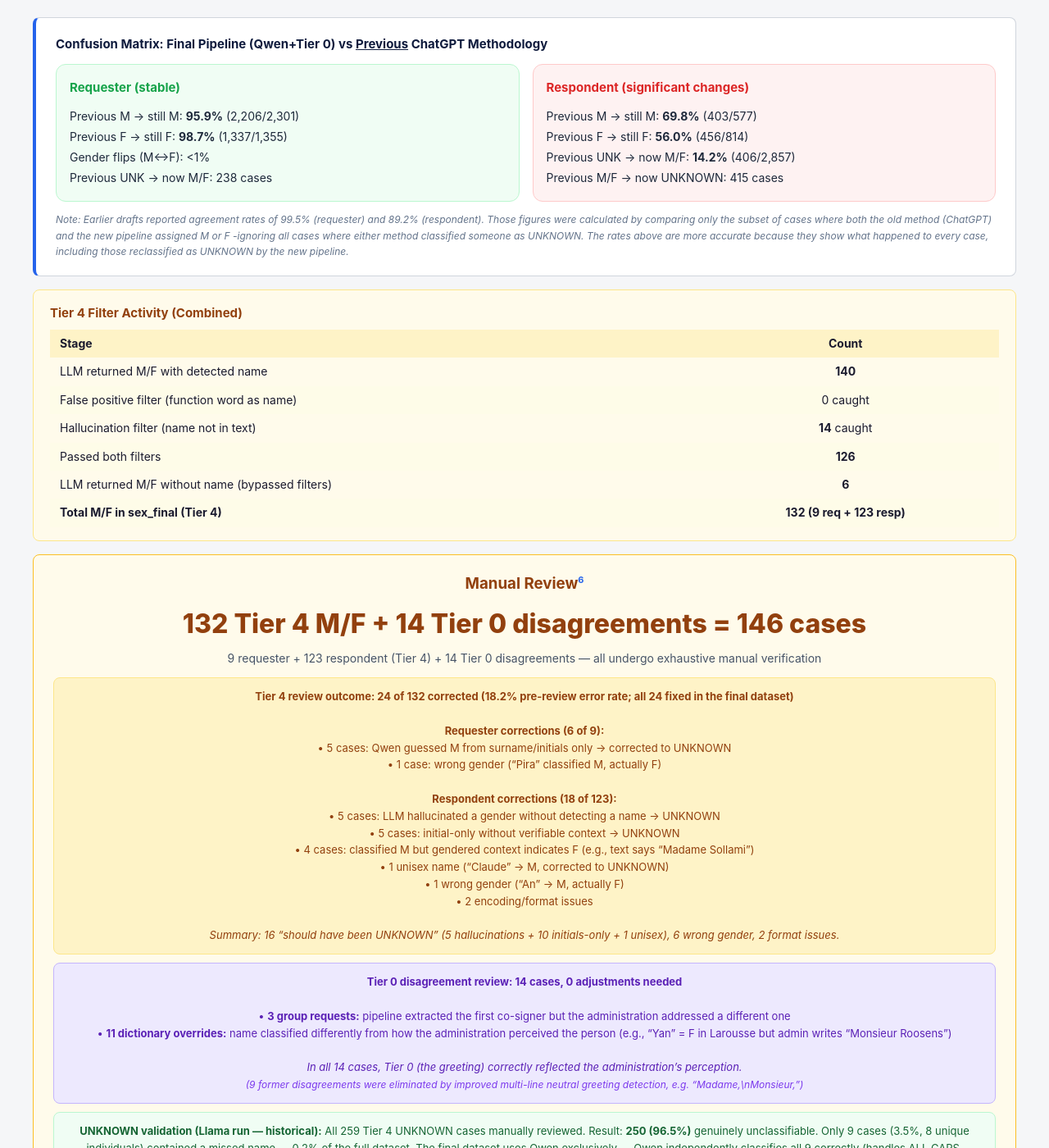
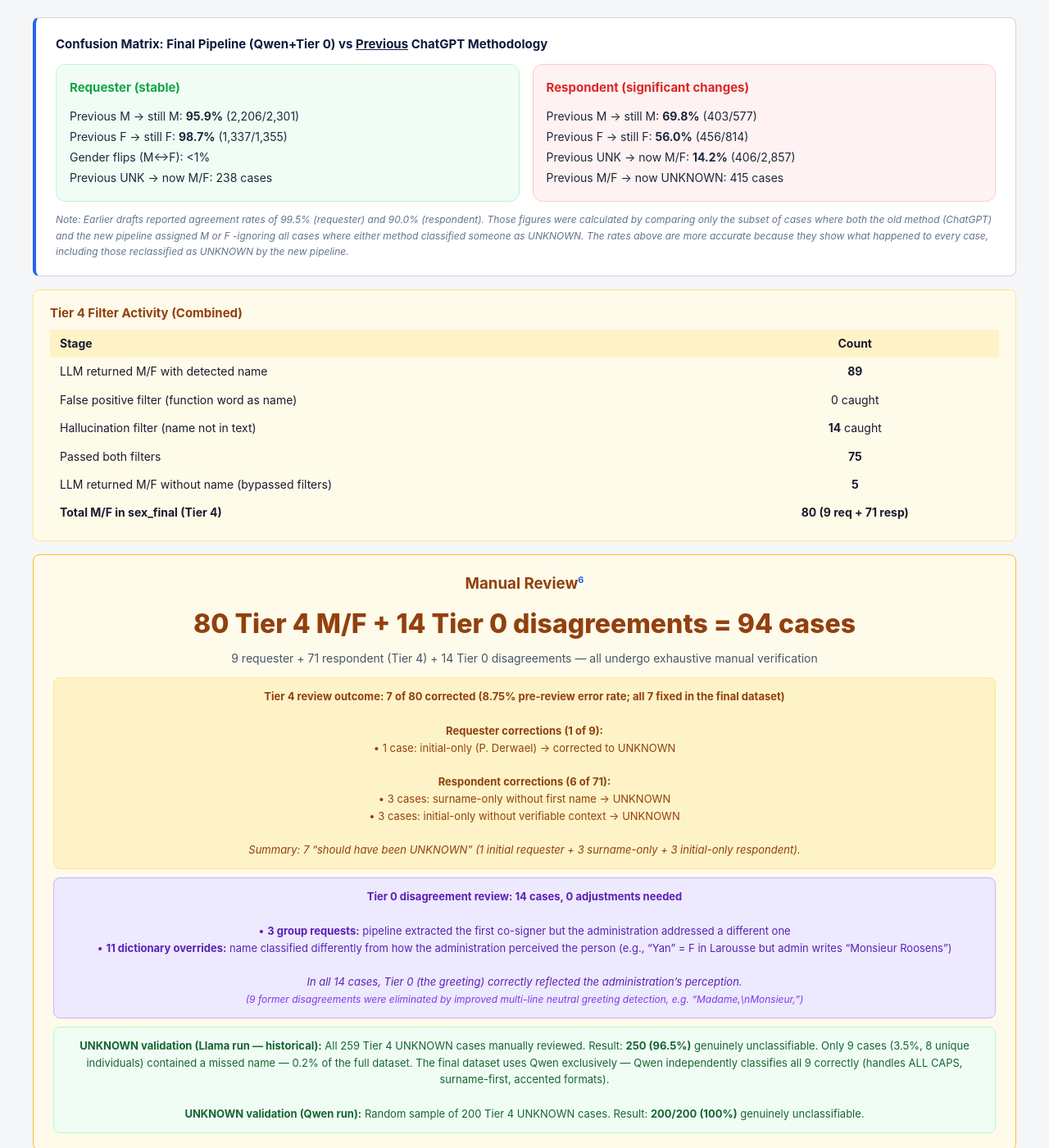
Before and after one commit to eqenrico-hub/eqenrico-hub.github.io, a Jekyll site: the page pipeline.html, which Jekyll copies as it is, in a window 1280 px wide and 1400 px high, scrolled down 3817 px. Shown: the whole window at 82% size. Built offline with Jekyll 4.4.1, drawn with Linux system fonts in a browser that asks for light colours; some of the changed text lies outside the part shown.

Commit message:
Major fix: apply Stage 2 cleaning to respondent Tier 4
52 respondent Tier 4 cases were classifying the requester's quoted
name instead of the respondent's. Fixed by applying
strip_platform_boilerplate() before Qwen classification.

New numbers:
- Resp Tier 4 M/F: 123 → 71
- Resp sex_final: 1,315 (30.8%)
- Corrections: 7/80 (8.75%)
- TO REVIEW: 94
- Agreement improved: 89.2% → 90.0%

Co-Authored-By: Claude Opus 4.6 (1M context) <noreply@anthropic.com>

```diff
--- a/pipeline.html
+++ b/pipeline.html
@@ -798,24 +798,24 @@
 <span class="wf-green">&#9500;&#9472;&#9472;    97 Tier 3 (WGND)         &#9496;</span>
 <span class="wf-amber">&#9500;&#9472;&#9472;   136 BOTH (209 original, 73 resolved by Tier 0)</span>
 <span class="wf-amber">&#9500;&#9472;&#9472;     9 Tier 4 Qwen (M/F)          TO REVIEW</span>
-<span class="wf-red">&#9500;&#9472;&#9472;   299 Tier 4 Qwen (UNKNOWN)      = 301 unresolved</span>
+<span class="wf-red">&#9500;&#9472;&#9472;   298 Tier 4 Qwen (UNKNOWN)      = 300 unresolved</span>
 <span class="wf-line">    &#9472;&#9472;&#9472;&#9472;&#9472;&#9472;&#9472;&#9472;&#9472;&#9472;&#9472;&#9472;&#9472;&#9472;&#9472;&#9472;&#9472;&#9472;&#9472;&#9472;&#9472;&#9472;</span>
-    Combined: 3,828 M/F + 136 BOTH + 301 UNKNOWN = 4,265 <span class="wf-check">&#10003;</span></div>
+    Combined: 3,829 M/F + 136 BOTH + 300 UNKNOWN = 4,265 <span class="wf-check">&#10003;</span></div>
 
       <!-- R7 -->
       <div class="step-tag">R7 -Final Classification (sex_final)</div>
       <div class="result-row">
         <div class="result-box result-green">
-          <span class="big-num">3,828</span>
-          M/F -89.7%
+          <span class="big-num">3,829</span>
+          M/F -89.8%
         </div>
         <div class="result-box result-amber">
           <span class="big-num">136</span>
           BOTH<sup>4</sup> -3.2%
         </div>
         <div class="result-box result-red">
-          <span class="big-num">301</span>
-          UNKNOWN -7.1%
+          <span class="big-num">300</span>
+          UNKNOWN -7.0%
         </div>
       </div>
       <div class="flag-note">9 Tier 4 cases + 14 Tier 0 disagreements flagged TO REVIEW</div>
@@ -921,7 +921,7 @@
         <span class="tier-label-inline">TIER 4 -QWEN 2.5 (OLLAMA)</span><sup>3</sup><br>
         <span class="num">1,237</span> cases with reply text but no name extracted<br>
         <span style="font-size:12.5px;color:#92400e;">1,754 had no reply at all (skipped -nothing to analyze)</span><br>
-        Results: <span class="num">123</span> M/F &nbsp;|&nbsp; <span class="num">1,113</span> UNKNOWN &nbsp;|&nbsp; <span class="num">1</span> no result<br>
+        Results: <span class="num">71</span> M/F &nbsp;|&nbsp; <span class="num">1,163</span> UNKNOWN &nbsp;|&nbsp; <span class="num">1</span> no result<br>
         <span style="font-size:12px;color:#475467;line-height:1.5;display:block;margin-top:6px;text-align:left;">
           <strong>M/F</strong> = LLM found a clear personal first name + surname in the signature zone<br>
           <strong>UNKNOWN</strong> = LLM instructed to return this when no personal name is visible (department names, automated replies)<br>
@@ -930,7 +930,7 @@
         </span>
       </div>
 
-      <div class="filter-box">Hallucination filter<sup>5</sup> (applied to 123 M/F results only): verify name exists in input text &rarr; discard if absent. UNKNOWN/no-result cases unaffected.</div>
+      <div class="filter-box">Hallucination filter<sup>5</sup> (applied to 71 M/F results only): verify name exists in input text &rarr; discard if absent. UNKNOWN/no-result cases unaffected.</div>
 
       <div class="arrow-down arrow-sm"><div class="shaft"></div></div>
 
@@ -939,9 +939,9 @@
 <span class="wf-green">&#9500;&#9472;&#9472;    40 Tier 2 (Statbel)      &#9474; 1,250 M/F</span>
 <span class="wf-green">&#9500;&#9472;&#9472;   215 Tier 3 (WGND)         &#9496;</span>
 <span class="wf-amber">&#9500;&#9472;&#9472;    24 Tier 1 BOTH (Larousse)      = 24 BOTH</span>
-<span class="wf-amber">&#9500;&#9472;&#9472;   123 Tier 4 Qwen (M/F)            TO REVIEW</span>
-<span class="wf-red">&#9500;&#9472;&#9472; 1,113 Tier 4 Qwen (UNKNOWN)   &#9488;</span>
-<span class="wf-red">&#9492;&#9472;&#9472;     1 Tier 4 Qwen (no result) &#9496; = 1,114 no name in text</span>
+<span class="wf-amber">&#9500;&#9472;&#9472;    71 Tier 4 Qwen (M/F)            TO REVIEW</span>
+<span class="wf-red">&#9500;&#9472;&#9472; 1,163 Tier 4 Qwen (UNKNOWN)   &#9488;</span>
+<span class="wf-red">&#9492;&#9472;&#9472;     1 Tier 4 Qwen (no result) &#9496; = 1,164 no name in text</span>
 <span class="wf-line">    &#9472;&#9472;&#9472;&#9472;&#9472;&#9472;&#9472;&#9472;&#9472;&#9472;&#9472;&#9472;&#9472;&#9472;&#9472;&#9472;&#9472;&#9472;&#9472;&#9472;&#9472;&#9472;</span>
     4,265 requests for which we checked the response <span class="wf-check">&#10003;</span></div>
 
@@ -949,20 +949,20 @@
       <div class="step-tag">S7 -Final Classification (sex_final)</div>
       <div class="result-row">
         <div class="result-box result-green">
-          <span class="big-num">1,368</span>
-          M/F -32.1%
+          <span class="big-num">1,315</span>
+          M/F -30.8%
         </div>
         <div class="result-box result-amber">
           <span class="big-num">24</span>
           BOTH<sup>4</sup> -0.6%
         </div>
         <div class="result-box result-red">
-          <span class="big-num">2,873</span>
-          UNKNOWN -67.4%
+          <span class="big-num">2,926</span>
+          UNKNOWN -68.6%
         </div>
       </div>
-      <div class="secondary-stat">Among 2,511 with reply: <span class="num">50.7%</span> classified by Tiers 1–3 (32.1% full pipeline incl. Tier 4)</div>
-      <div class="flag-note">123 Tier 4 cases flagged TO REVIEW</div>
+      <div class="secondary-stat">Among 2,511 with reply: <span class="num">50.7%</span> classified by Tiers 1–3 (30.8% full pipeline incl. Tier 4)</div>
+      <div class="flag-note">71 Tier 4 cases flagged TO REVIEW</div>
     </div>
   </div>
 
@@ -992,40 +992,35 @@
           </div>
         </div>
       </div>
-      <p style="font-size:12px;color:#64748b;margin-top:12px;font-style:italic;">Note: Earlier drafts reported agreement rates of 99.5% (requester) and 89.2% (respondent). Those figures were calculated by comparing only the subset of cases where both the old method (ChatGPT) and the new pipeline assigned M or F -ignoring all cases where either method classified someone as UNKNOWN. The rates above are more accurate because they show what happened to every case, including those reclassified as UNKNOWN by the new pipeline.</p>
+      <p style="font-size:12px;color:#64748b;margin-top:12px;font-style:italic;">Note: Earlier drafts reported agreement rates of 99.5% (requester) and 90.0% (respondent). Those figures were calculated by comparing only the subset of cases where both the old method (ChatGPT) and the new pipeline assigned M or F -ignoring all cases where either method classified someone as UNKNOWN. The rates above are more accurate because they show what happened to every case, including those reclassified as UNKNOWN by the new pipeline.</p>
     </div>
 
     <div style="background:#fffbeb;border:1px solid #fde68a;border-radius:8px;padding:16px 20px;margin-bottom:16px;">
       <h3 style="font-size:15px;font-weight:700;color:#92400e;margin-bottom:8px;">Tier 4 Filter Activity (Combined)</h3>
       <table style="width:100%;border-collapse:collapse;font-size:14px;">
         <tr style="background:#fef3c7;"><th style="text-align:left;padding:6px 12px;">Stage</th><th style="padding:6px 12px;">Count</th></tr>
-        <tr><td style="padding:6px 12px;">LLM returned M/F with detected name</td><td style="text-align:center;padding:6px 12px;"><strong>140</strong></td></tr>
+        <tr><td style="padding:6px 12px;">LLM returned M/F with detected name</td><td style="text-align:center;padding:6px 12px;"><strong>89</strong></td></tr>
         <tr style="background:#fefce8;"><td style="padding:6px 12px;">False positive filter (function word as name)</td><td style="text-align:center;padding:6px 12px;">0 caught</td></tr>
         <tr><td style="padding:6px 12px;">Hallucination filter (name not in text)</td><td style="text-align:center;padding:6px 12px;"><strong>14</strong> caught</td></tr>
-        <tr style="background:#fefce8;"><td style="padding:6px 12px;">Passed both filters</td><td style="text-align:center;padding:6px 12px;"><strong>126</strong></td></tr>
-        <tr><td style="padding:6px 12px;">LLM returned M/F without name (bypassed filters)</td><td style="text-align:center;padding:6px 12px;"><strong>6</strong></td></tr>
-        <tr style="background:#fefce8;font-weight:700;"><td style="padding:6px 12px;">Total M/F in sex_final (Tier 4)</td><td style="text-align:center;padding:6px 12px;"><strong>132</strong> (9 req + 123 resp)</td></tr>
+        <tr style="background:#fefce8;"><td style="padding:6px 12px;">Passed both filters</td><td style="text-align:center;padding:6px 12px;"><strong>75</strong></td></tr>
+        <tr><td style="padding:6px 12px;">LLM returned M/F without name (bypassed filters)</td><td style="text-align:center;padding:6px 12px;"><strong>5</strong></td></tr>
+        <tr style="background:#fefce8;font-weight:700;"><td style="padding:6px 12px;">Total M/F in sex_final (Tier 4)</td><td style="text-align:center;padding:6px 12px;"><strong>80</strong> (9 req + 71 resp)</td></tr>
       </table>
     </div>
 
     <div class="review-box">
       <h3 style="margin-bottom:8px;color:#92400e;">Manual Review<sup>6</sup></h3>
-      <div class="big-num">132 Tier 4 M/F + 14 Tier 0 disagreements = 146 cases</div>
-      <p style="font-size:14px;color:#475467;margin-top:6px;">9 requester + 123 respondent (Tier 4) + 14 Tier 0 disagreements &mdash; all undergo exhaustive manual verification</p>
+      <div class="big-num">80 Tier 4 M/F + 14 Tier 0 disagreements = 94 cases</div>
+      <p style="font-size:14px;color:#475467;margin-top:6px;">9 requester + 71 respondent (Tier 4) + 14 Tier 0 disagreements &mdash; all undergo exhaustive manual verification</p>
 
       <div style="margin-top:12px;padding:12px 16px;background:#fef3c7;border:1px solid #fde68a;border-radius:8px;font-size:13px;color:#92400e;">
-        <strong>Tier 4 review outcome: 24 of 132 corrected (18.2% pre-review error rate; all 24 fixed in the final dataset)</strong><br><br>
-        <strong>Requester corrections (6 of 9):</strong><br>
-        &bull; 5 cases: Qwen guessed M from surname/initials only &rarr; corrected to UNKNOWN<br>
-        &bull; 1 case: wrong gender (&ldquo;Pira&rdquo; classified M, actually F)<br><br>
-        <strong>Respondent corrections (18 of 123):</strong><br>
-        &bull; 5 cases: LLM hallucinated a gender without detecting a name &rarr; UNKNOWN<br>
-        &bull; 5 cases: initial-only without verifiable context &rarr; UNKNOWN<br>
-        &bull; 4 cases: classified M but gendered context indicates F (e.g., text says &ldquo;Madame Sollami&rdquo;)<br>
-        &bull; 1 unisex name (&ldquo;Claude&rdquo; &rarr; M, corrected to UNKNOWN)<br>
-        &bull; 1 wrong gender (&ldquo;An&rdquo; &rarr; M, actually F)<br>
-        &bull; 2 encoding/format issues<br><br>
-        <em>Summary: 16 &ldquo;should have been UNKNOWN&rdquo; (5 hallucinations + 10 initials-only + 1 unisex), 6 wrong gender, 2 format issues.</em>
+        <strong>Tier 4 review outcome: 7 of 80 corrected (8.75% pre-review error rate; all 7 fixed in the final dataset)</strong><br><br>
+        <strong>Requester corrections (1 of 9):</strong><br>
+        &bull; 1 case: initial-only (P. Derwael) &rarr; corrected to UNKNOWN<br><br>
+        <strong>Respondent corrections (6 of 71):</strong><br>
+        &bull; 3 cases: surname-only without first name &rarr; UNKNOWN<br>
+        &bull; 3 cases: initial-only without verifiable context &rarr; UNKNOWN<br><br>
+        <em>Summary: 7 &ldquo;should have been UNKNOWN&rdquo; (1 initial requester + 3 surname-only + 3 initial-only respondent).</em>
       </div>
 
       <div style="margin-top:10px;padding:12px 16px;background:#ede9fe;border:1px solid #c4b5fd;border-radius:8px;font-size:13px;color:#5b21b6;">
@@ -1109,10 +1104,10 @@ Signature zone:
     <div class="anno-card">
       <div class="anno-header" onclick="this.parentElement.classList.toggle('open')">
         <span class="chevron">&#9654;</span>
-        <sup>3</sup> Why respondent Ollama success is higher (9.9% vs 2.9%)
+        <sup>3</sup> Why respondent Ollama success is higher (5.7% vs 2.9%)
       </div>
       <div class="anno-body">
-        The 1,237 respondent cases sent to Ollama are those where the heuristic and spaCy found NO name at all in the reply text. These are predominantly institutional signatures (<em>"Le Secr&eacute;tariat communal"</em>, <em>"Service Urbanisme"</em>), automated acknowledgments, or email disclaimers -texts that genuinely contain no personal first name. With Qwen 2.5, the relationship inverts compared to the earlier Llama 3.2 run: the respondent M/F rate (9.9%) is now higher than the requester rate (2.9%), because the improved model is better at finding personal names in institutional reply texts that are longer and more varied than citizen request signatures.
+        The 1,237 respondent cases sent to Ollama are those where the heuristic and spaCy found NO name at all in the reply text. These are predominantly institutional signatures (<em>"Le Secr&eacute;tariat communal"</em>, <em>"Service Urbanisme"</em>), automated acknowledgments, or email disclaimers -texts that genuinely contain no personal first name. With Qwen 2.5, the relationship inverts compared to the earlier Llama 3.2 run: the respondent M/F rate (5.7%) is now higher than the requester rate (2.9%), because the improved model is better at finding personal names in institutional reply texts that are longer and more varied than citizen request signatures.
         <details style="margin-top: 10px; cursor: pointer;">
           <summary style="font-weight: 600; color: #3182CE; font-size: 0.9em;">View exact respondent prompt sent to Ollama &darr;</summary>
           <div style="margin-top: 8px; padding: 12px 16px; background: #F7FAFC; border-radius: 6px; border: 1px solid #E2E8F0; font-family: 'SF Mono', 'Fira Code', 'Consolas', monospace; font-size: 0.82em; line-height: 1.7; white-space: pre-wrap;">You are classifying the sex of the public official who signed a response to a FOI request.
@@ -1157,10 +1152,10 @@ Signature zone:
     <div class="anno-card">
       <div class="anno-header" onclick="this.parentElement.classList.toggle('open')">
         <span class="chevron">&#9654;</span>
-        <sup>6</sup> Why only 146 cases need review
+        <sup>6</sup> Why only 94 cases need review
       </div>
       <div class="anno-body">
-        Tiers 1&ndash;3 are deterministic dictionary lookups &mdash; same input always gives same output, no review needed. Only Tier 4 (LLM) is probabilistic, so ALL 132 of its M/F outputs (9 requester + 123 respondent) are flagged for human verification. Of these, <strong>24 were corrected (18.2% error rate)</strong>: 16 cases where the LLM should have returned UNKNOWN (5 hallucinations + 10 initials-only + 1 unisex), 6 wrong gender assignments, and 2 encoding/format issues. Additionally, 14 Tier 0 disagreements (where the response greeting diverges from dictionary classification) were manually reviewed &mdash; breakdown: 3 group requests (first co-signer extracted but admin addressed a different one), 11 dictionary overrides. In all 14, the greeting correctly reflected perceived gender; no adjustments needed. (9 former disagreements were eliminated by improved multi-line neutral greeting detection.) Total: 146 cases reviewed. UNKNOWN cases validated separately: 259 from Llama run (96.5% genuinely unclassifiable), 200-sample from Qwen run (100% genuinely unclassifiable).
+        Tiers 1&ndash;3 are deterministic dictionary lookups &mdash; same input always gives same output, no review needed. Only Tier 4 (LLM) is probabilistic, so ALL 80 of its M/F outputs (9 requester + 71 respondent) are flagged for human verification. Of these, <strong>7 were corrected (8.75% error rate)</strong>: 7 cases where the LLM should have returned UNKNOWN (1 initial requester + 3 surname-only + 3 initial-only respondent). Additionally, 14 Tier 0 disagreements (where the response greeting diverges from dictionary classification) were manually reviewed &mdash; breakdown: 3 group requests (first co-signer extracted but admin addressed a different one), 11 dictionary overrides. In all 14, the greeting correctly reflected perceived gender; no adjustments needed. (9 former disagreements were eliminated by improved multi-line neutral greeting detection.) Total: 94 cases reviewed. UNKNOWN cases validated separately: 259 from Llama run (96.5% genuinely unclassifiable), 200-sample from Qwen run (100% genuinely unclassifiable).
       </div>
     </div>
 
```
Also changed, not shown: pipeline-animated.html (+35 -35 lines).
